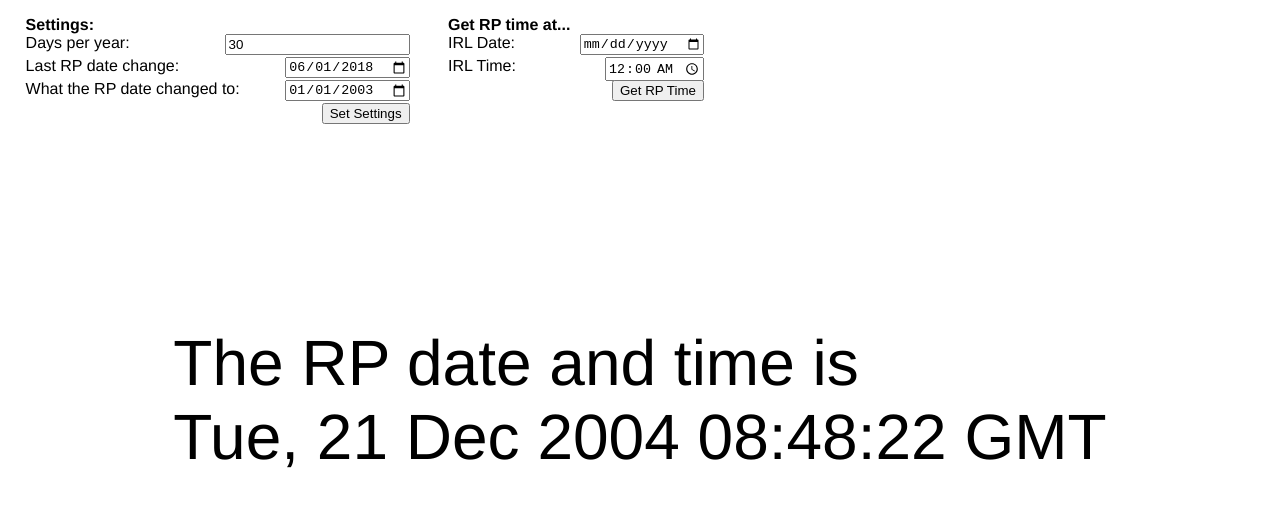
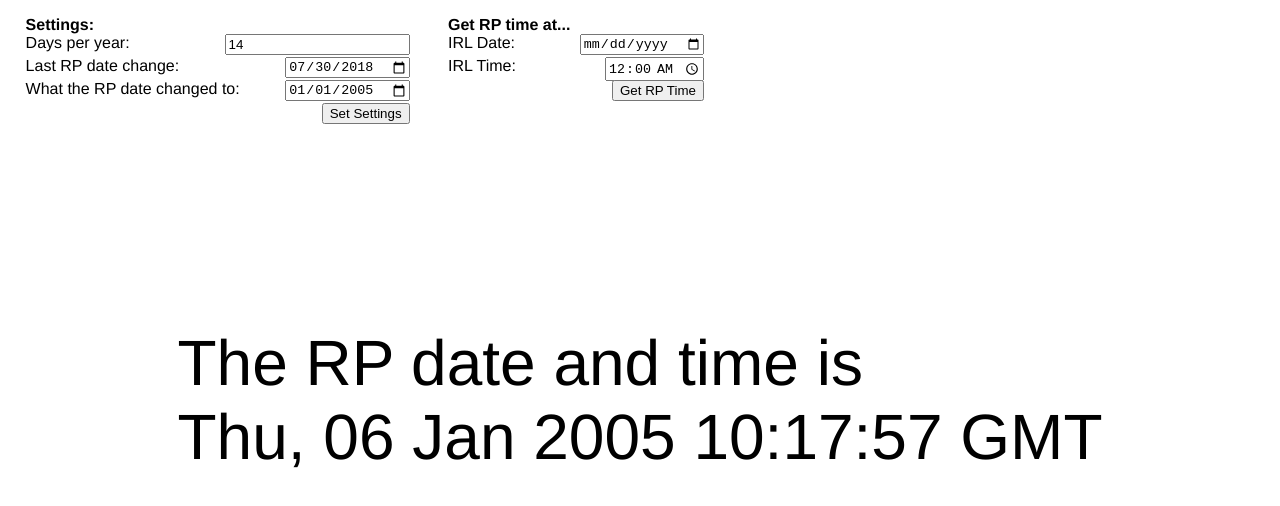
Before and after one commit to compupro/rp-time-calculator, a plain HTML site: page index.html in a window 1280 px wide. Drawn offline with Linux system fonts and the light colour scheme.

Commit message:
change default settings to new CoDN RP timescale

```diff
--- a/index.html
+++ b/index.html
@@ -51,17 +51,17 @@
 
 		<div class="option">
 			Days per year:
-			<input type="number" id="daysPerYear" value="30"></input><br>
+			<input type="number" id="daysPerYear" value="14"></input><br>
 		</div>
 
 		<div class="option">
 			Last RP date change:
-			<input type="date" id="lastDateChange" value="2018-06-01"></input><br>
+			<input type="date" id="lastDateChange" value="2018-07-30"></input><br>
 		</div>
 
 		<div class="option">
 			What the RP date changed to:
-			<input type="date" id="lastDateEpoch" value="2003-01-01"></input><br>
+			<input type="date" id="lastDateEpoch" value="2005-01-01"></input><br>
 		</div>
 
 		<input type="button" onclick="setSettings();" value="Set Settings"></input>
--- a/main.js
+++ b/main.js
@@ -1,7 +1,7 @@
 //set default values
-var daysPerYear = 30;
-var lastDateChange = 1527811200000;
-var lastDateEpoch = 1041379200000;
+var daysPerYear = 14;
+var lastDateChange = 1532908800000; //JS time adds three zeroes to UNIX time
+var lastDateEpoch = 1104537600000;
 
 function setSettings(){
 	daysPerYear = document.getElementById("daysPerYear").value;
```
